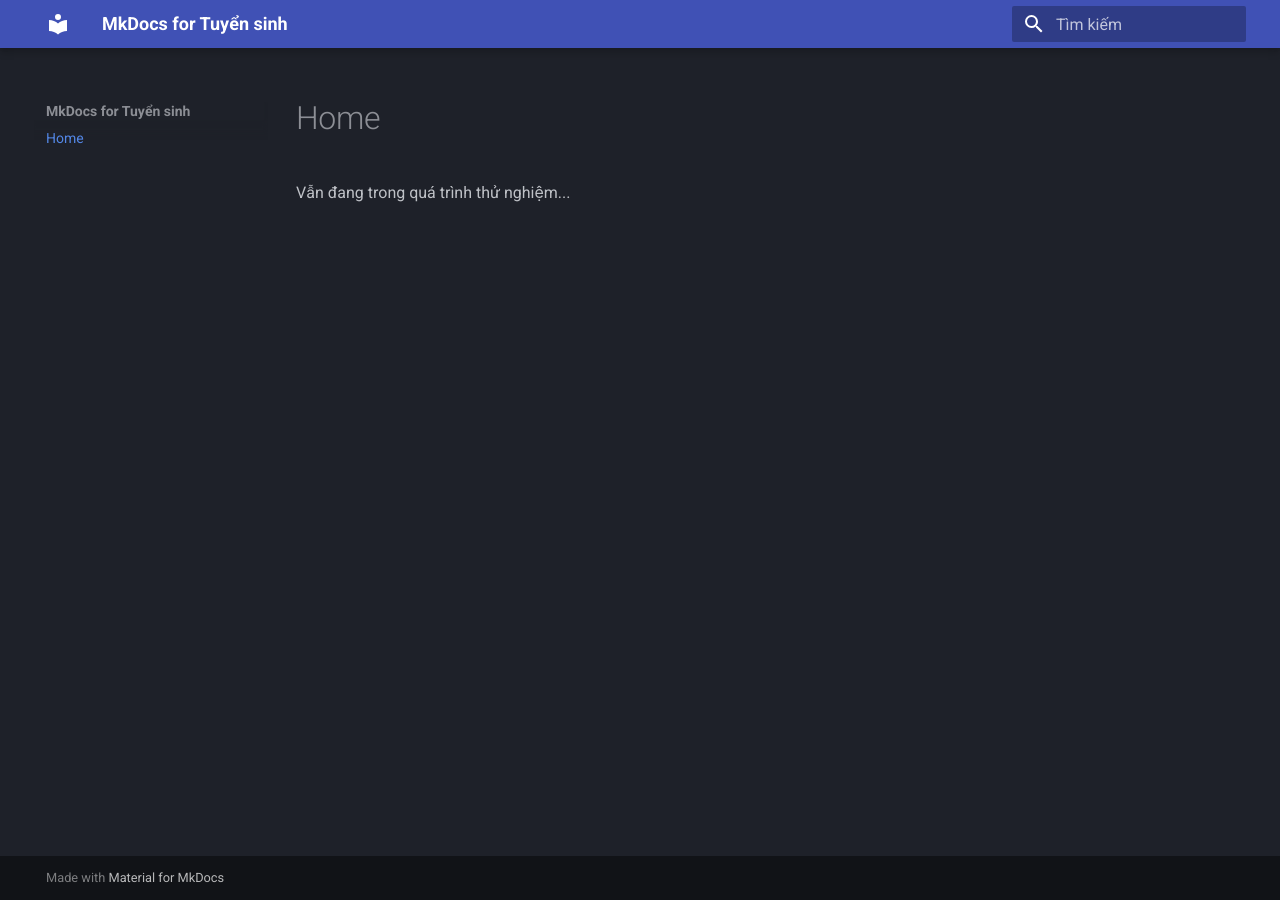
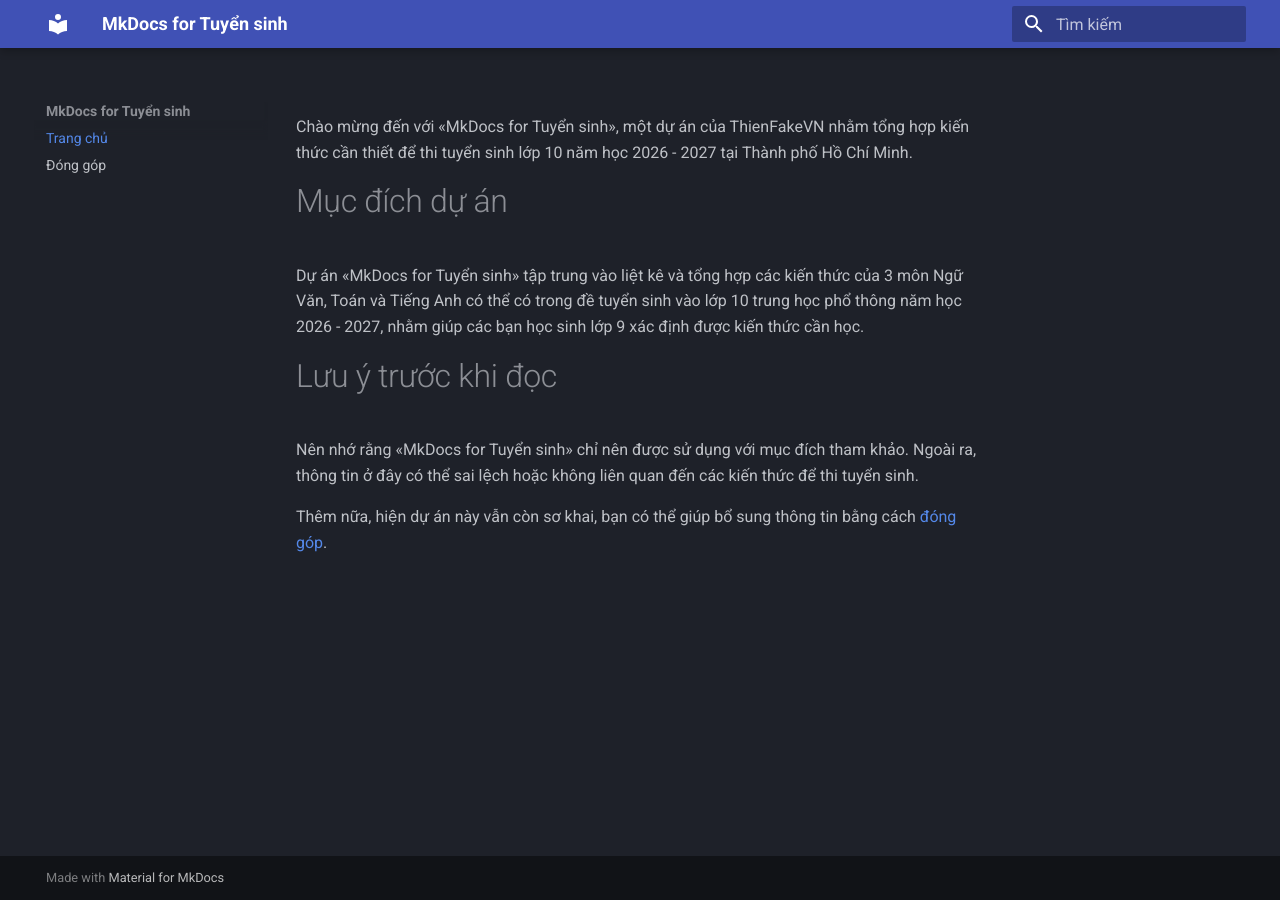
Before and after one commit to ThienFakeVN/mkdocs-for-tuyensinh, an MkDocs documentation site: the page built from docs/index.md, in a window 1280 px wide. Built offline with MkDocs 1.6.1 and Material for MkDocs 9.7.7, drawn with Linux system fonts in a browser that asks for light colours.

Commit message:
xong phần trang chủ

```diff
--- a/docs/index.md
+++ b/docs/index.md
@@ -1 +1,9 @@
-Vẫn đang trong quá trình thử nghiệm...
+Chào mừng đến với &laquo;MkDocs for Tuyển sinh&raquo;, một dự án của ThienFakeVN nhằm tổng hợp kiến thức cần thiết để thi tuyển sinh lớp 10 năm học 2026 - 2027 tại Thành phố Hồ Chí Minh.
+
+# Mục đích dự án
+Dự án &laquo;MkDocs for Tuyển sinh&raquo; tập trung vào liệt kê và tổng hợp các kiến thức của 3 môn Ngữ Văn, Toán và Tiếng Anh có thể có trong đề tuyển sinh vào lớp 10 trung học phổ thông năm học 2026 - 2027, nhằm giúp các bạn học sinh lớp 9 xác định được kiến thức cần học.
+
+# Lưu ý trước khi đọc
+Nên nhớ rằng &laquo;MkDocs for Tuyển sinh&raquo; chỉ nên được sử dụng với mục đích tham khảo. Ngoài ra, thông tin ở đây có thể sai lệch hoặc không liên quan đến các kiến thức để thi tuyển sinh.
+
+Thêm nữa, hiện dự án này vẫn còn sơ khai, bạn có thể giúp bổ sung thông tin bằng cách [đóng góp](dong-gop.md).
--- a/mkdocs.yml
+++ b/mkdocs.yml
@@ -9,4 +9,5 @@ theme:
         primary: indigo
 
 nav:
-  - Home: index.md
+  - Trang chủ: index.md
+  - Đóng góp: dong-gop.md
```
Also changed, not shown: docs/dong-gop.md (added, +18 -0 lines).
